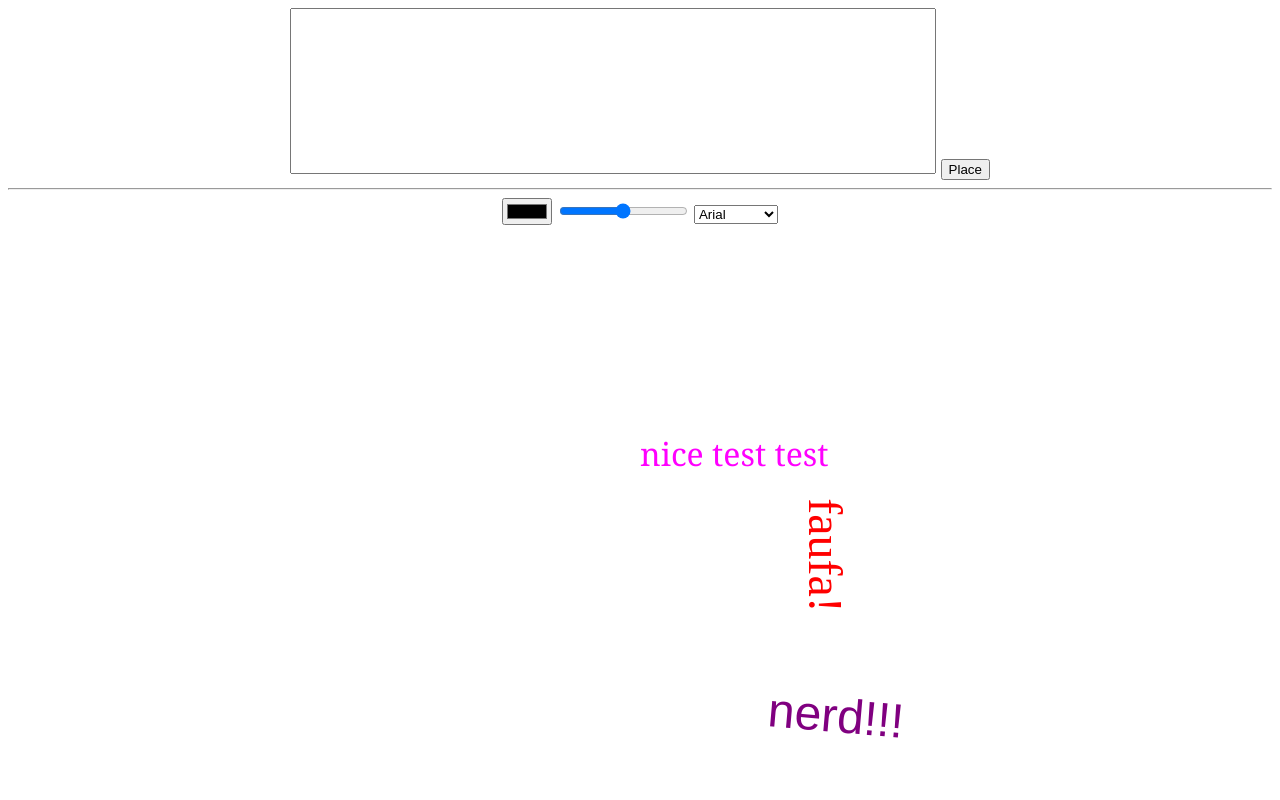
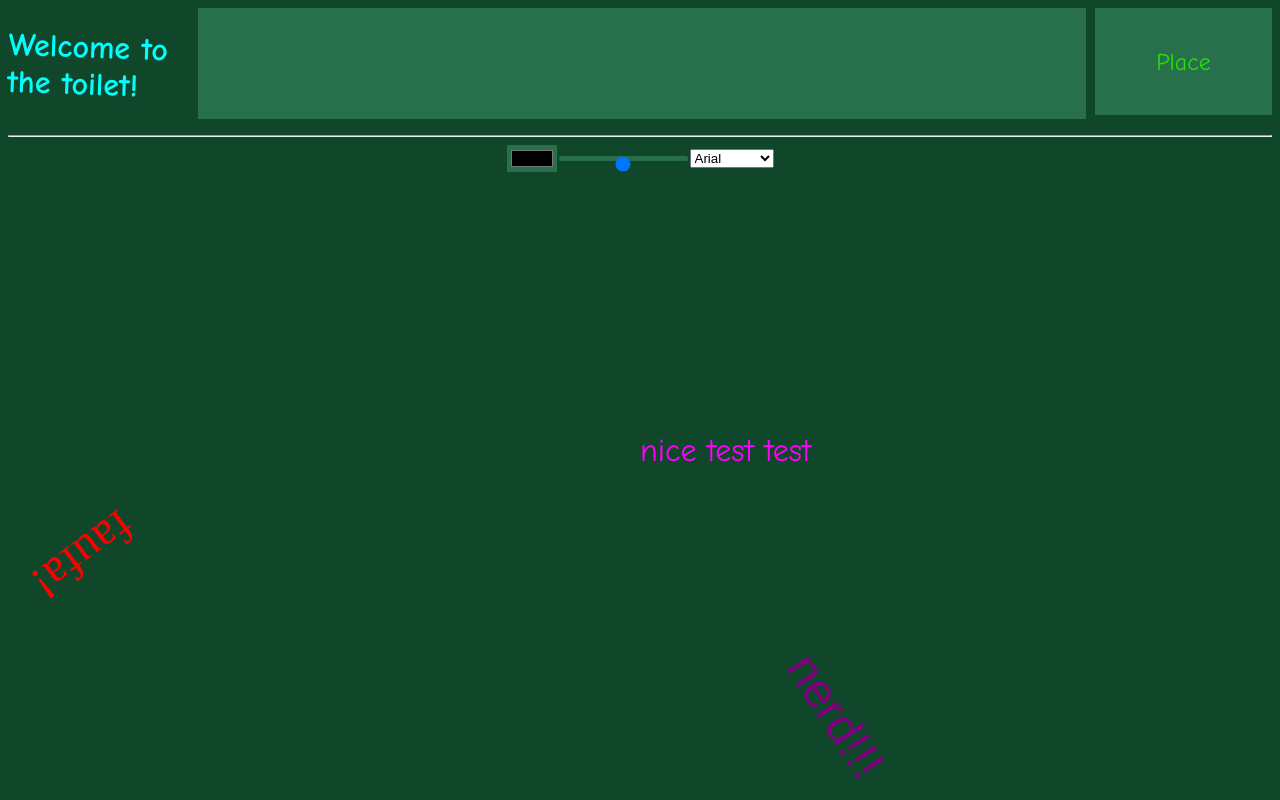
Before and after one commit to adamdinhvu/adamdinhvu.githib.io, a plain HTML site: page assignment3/index.html in a window 1280 px wide. Drawn offline with Linux system fonts and the light colour scheme.

Commit message:
Add files via upload

```diff
--- a/assignment3/graf.json
+++ b/assignment3/graf.json
@@ -2,11 +2,11 @@
     {
         "text":         "faufa!",
         "color":        "red",
-        "font":         "Times New Roman",
+        "font":         "Times",
         "size":         "3rem",
-        "left":         "60%",
+        "left":         "2%",
         "top":          "60%",
-        "rotation":     "90deg"
+        "rotation":     "2.5"
     },
     {
         "text":         "nerd!!!",
@@ -15,15 +15,15 @@
         "size":         "3rem",
         "left":         "60%",
         "top":          "80%",
-        "rotation":     "5deg"
+        "rotation":     "1"
     },
     {
         "text":         "nice test test",
         "color":        "magenta",
-        "font":         "Georgia",
+        "font":         "Comic",
         "size":         "2rem",
         "left":         "50%",
         "top":          "50%",
-        "rotation":     "0deg"
+        "rotation":     "0"
     }
 ]
--- a/assignment3/index.html
+++ b/assignment3/index.html
@@ -11,21 +11,25 @@
     <body>
 
         <div class="input-wrapper">
-            <label>
-                <textarea class="text-input" rows="3" maxlength="280"></textarea>
-                <button onclick="createGraf()">Place</button>
-            </label>
+            <div>
+                <h1>
+                    Welcome to the toilet!
+                </h1>
+            </div>
+            <div>
+                <textarea class="text-input" aria-label="graffiti input area" rows="3" maxlength="280"></textarea>
+            </div>
+            <div>
+                <button class="place-button" aria-label="placement button" onclick="createGraf()">Place</button>
+            </div>
+        </div>
 
-            <hr>
+        <hr>
 
-            <input type="color" class="color-input" value="#000000">
-            <input type="range" class="size-input" min="0" max="1" step="0.05">
-
-
-            <select class="font-select">
-
-            </select>
-
+        <div class="changer-wrapper">
+            <input type="color" class="color-input" aria-label="color changer" value="#000000">
+            <input type="range" class="size-input" aria-label="size changer" min="0" max="1" step="0.05">
+            <select class="font-select" aria-label="font selector"></select>
         </div>
 
         <template>
@@ -34,7 +38,7 @@
                     <p class="unset-graf">adyvaja</p>
 
                     <h2>
-                        <button class="confirm-button">tag!</button>
+                        <button class="confirm-button" onclick="confirmGraf()">tag!</button>
                         <button class="confirm-button" onclick="trashGraf()">trash!</button>
                     </h2>
                 </div>
@@ -42,9 +46,6 @@
         </template>
 
 
-
-
-
         <script src="script.js"></script>
     </body>
 
--- a/assignment3/script.js
+++ b/assignment3/script.js
@@ -1,14 +1,18 @@
+//retreiving references to all the input types
 let textInput = document.querySelector(".text-input");
 let colorInput = document.querySelector(".color-input");
 let fontSelect = document.querySelector(".font-select");
 let sizeInput = document.querySelector(".size-input")
 let minSize = 1;
 let maxSize = 5.0;
+//template used when i spawn in a new graffiti
 let grafTemplate = document.querySelector("template");
 
+// keeping track of what state of interaction we're in
 let isUnsetGraf = false;
 let currentGraf;
 
+//settings for the current graffiti, we can only have one at a time so i just keep all the refeneces here
 var currentSettings =
 {
     text:         "",
@@ -20,6 +24,7 @@ var currentSettings =
     rotation:     "0",
 }
 
+//the font selector is created dynamically, just thought it be easier
 const fonts =
 {
     Arial:          "Arial",
@@ -27,16 +32,18 @@ const fonts =
     Cursive:        "'Brush Script MT', cursive",
     Times:          "'Times New Roman', serif",
     Trebuchet:      "'Trebuchet MS', sans-serif",
-    Verdana:        "Verdana, sans-serif"
+    Verdana:        "Verdana, sans-serif",
+    Comic:          "Comic Sans MS, Comic Sans, Chalkboard SE, cursive",
 };
 
+//for handling inputs and updating style
 colorInput.addEventListener("input", () => {
     currentSettings.color = colorInput.value;
     updateInputStyle();
 });
 
 fontSelect.addEventListener("input", () => {
-    currentSettings.font = fonts[fontSelect.value];
+    currentSettings.font = fontSelect.value;
     updateInputStyle();
 });
 
@@ -45,44 +52,55 @@ sizeInput.addEventListener("input", () => {
     updateInputStyle();
 });
 
-
-
 function updateInputStyle () {
     //update input styling
-    textInput.style.fontFamily = currentSettings.font;
+    textInput.style.fontFamily = fonts[currentSettings.font];
     textInput.style.fontSize = currentSettings.size;
     textInput.style.color = currentSettings.color;
 }
 
+
+//this is what we use to create the graffiti before we have confirmed it, this takes us from the text area into the movement state.
 function createGraf() {
+    //don't bother if nothing is there or we are already in the process of placing down a graffiti
     if(textInput.value == "") return;
     if(isUnsetGraf) return;
     isUnsetGraf = true;
 
+    //using the template element
     var newGraf = grafTemplate.content.firstElementChild.cloneNode(true);
+    //event listenres for both rotation and dragging
     newGraf.addEventListener("mousedown",dragStart);
     newGraf.querySelector(".unset-graf").addEventListener("mousedown", rotateStart);
+    //place it near the centre (doesn't need to be exact :))
     newGraf.style.left = "40%";
     newGraf.style.top = "40%";
 
+    //defining the styling to match the text area
     var grafText = newGraf.querySelector(".unset-graf");
 
+    //removing anything that isnt ascii to prevent malicious strings
     var inputString = textInput.value.replace(/[^\x00-\x7F]/g, "");
+    currentSettings.text = inputString;
     grafText.textContent = inputString;
-    grafText.style.fontFamily = currentSettings.font;
+    grafText.style.fontFamily = fonts[currentSettings.font];
     grafText.style.fontSize = currentSettings.size;
     grafText.style.color = currentSettings.color;
-    grafText.style.transform = "rotate(" + currentSettings.rotation + ")";
+    currentSettings.rotation = "0";
 
     textInput.value = "";
 
+    //set a refernec to the graffiti and put it in the document
     currentGraf = newGraf;
     document.body.appendChild(newGraf);
 }
 
 
 window.onload = () => {
+    //initialize the text area with some basic styling
+    updateInputStyle();
 
+    //create the font selector
     for (const key in fonts) {
 
         var e = document.createElement("option");
@@ -91,9 +109,8 @@ window.onload = () => {
         fontSelect.appendChild(e);
     }
 
+    //fetching code from the json, the json here is kind of standing in for a databse, in a real setting this would be replaced with a databse.
     let jsonFile;
-
-    updateInputStyle();
 
     fetch('./graf.json')
         .then((response) => response.json())
@@ -103,32 +120,50 @@ window.onload = () => {
             for (let i = 0; i < jsonFile.length; i++) {
                 var g = jsonFile[i];
 
-                var graffito = document.createElement("p");
-
-                graffito.classList.add("graf");
-                graffito.classList.add("unselectable");
-                graffito.textContent = g.text;
-                graffito.style.fontFamily = g.font;
-                graffito.style.fontSize = g.size;
-                graffito.style.color = g.color;
-                graffito.style.left = g.left;
-                graffito.style.top = g.top;
-                graffito.style.transform = "rotate(" + g.rotation + ")";
-
-                document.body.appendChild(graffito);
+                //basically retriving the graffiti that other people have placed down
+                placeGraf(g);
             }
 
     });
 }
 
+//this funciton is used for both placing down graffiti at the start and when the user wants to.
+function placeGraf(settings) {
+    var graf = document.createElement("p");
+
+    graf.classList.add("graf");
+    graf.classList.add("unselectable");
+    graf.textContent = settings.text;
+    graf.style.fontFamily = fonts[settings.font];
+    graf.style.fontSize = settings.size;
+    graf.style.color = settings.color;
+    graf.style.left = settings.left;
+    graf.style.top = settings.top;
+    graf.style.transform = "rotate(" + settings.rotation + "rad)";
+
+    document.body.appendChild(graf);
+}
+
+//delete current graffiti no need to check because this cannot be called from anywhere else but the buttons, and if they exist currentGraf cannot equal null. sitll put a check in.
 function trashGraf () {
+    if(currentGraf == null)return;
     currentGraf.remove();
     isUnsetGraf = false;
 }
 
+//place it down current graffiti,
+function confirmGraf() {
+    placeGraf(currentSettings);
+    trashGraf();
+}
+
+//for handling both the rotation and moving the object
+//the code is mostly duplciayed between both, input is the same, just what is done with it is differnet.
+
 var dragTarget;
 var dragObjLeft, dragObjRight, dragStartX, dragStartY;
 
+//this function initialises the dragging
 function dragStart (e) {
     dragTarget = e.target;
     dragObjLeft = e.target.offsetLeft;
@@ -140,17 +175,25 @@ function dragStart (e) {
     window.addEventListener("mouseup", dragEnd);
 }
 
+//this function actually contains the logic, and moves the element
 function dragMove (e) {
-    dragTarget.style.left   = dragObjLeft   +  (e.pageX - dragStartX) + "px";
-    dragTarget.style.top    = dragObjTop    +  (e.pageY - dragStartY) + "px";
+    var left = dragObjLeft   +  (e.pageX - dragStartX) + "px";
+    var top = dragObjTop     +  (e.pageY - dragStartY) + "px";
+
+    //i seriously dont understand why the graffiti moves once you place it down, considering its the same piece of code
+    dragTarget.style.left   =  left;
+    currentSettings.left    =  left;
+    dragTarget.style.top    =  top;
+    currentSettings.top     =  top;
 }
 
+//exitting the dragging state
 function dragEnd(e) {
     window.removeEventListener("mousemove", dragMove);
 }
 
 
-//rotatieon handling
+//rotatieon handling, same as dragging
 function rotateStart (e) {
     dragTarget = e.target;
     dragObjLeft = e.target.offsetLeft;
@@ -163,9 +206,10 @@ function rotateStart (e) {
 }
 
 function rotateMove (e) {
+    //trigonomotry for determining angle, kind of feels a little bit janky but i found it hard to get it to feel right.
     const angle = Math.atan2(e.pageY - dragStartX, e.pageX - dragStartY);
-    dragTarget.style.transform = `rotate(${angle}rad)`;
-
+    dragTarget.style.transform = `rotate(${angle}rad)`
+    currentSettings.rotation = angle;
 }
 
 function rotateEnd(e) {
--- a/assignment3/style.css
+++ b/assignment3/style.css
@@ -1,25 +1,80 @@
+/*
+    Styling is very silly and playful overall
+    designed to replicate that early internet, little graphic design experience
+    i thought it fit well with the slightly ridicolous metaphor
+*/
 body {
-    font-family: Arial, Helvetica, sans-serif;
+    font-family: Comic Sans MS, Comic Sans, Chalkboard SE, cursive;
+    background-color: #10472a;
 }
 
+h1 {
+    color: aqua;
+    transform: rotate(2deg);
+}
+
+
 .input-wrapper {
+    display: grid;
+    gap: 1%;
+    width: 100%;
+    grid-template-columns: 1fr 5fr 1fr;
     z-index: 102;
-    height: 20vh;
-    text-align: center;
 }
 
 .text-input {
-    width: 50vw;
+    height: 90%;
+    width: 100%;
+    resize: none;
+    background-color: #28704b;
+    border: none;
+}
 
-    height: 100%;
-    overflow-y: hidden;
-    resize: none;
+.color-input {
+    border: none;
+    background-color: #28704b;
+}
+
+.size-input {
+    background: #28704b;
+}
+
+input[type=range]::-webkit-slider-runnable-track {
+    height: .35em;
+    background: #28704b;
+    border: none;
+    border-radius: 3px;
+}
+input[type=range]::-moz-range-track {
+    height: .35em;
+    background:#28704b;
+    border: none;
+    border-radius: 3px;
+}
+
+
+
+
+.place-button {
+    width: 100%;
+    height: 90%;
+    border: none;
+    background-color: #28704b;
+    color: #25e004;
+    font-size: x-large;
+    font-family: Comic Sans MS, Comic Sans, Chalkboard SE, cursive;
+}
+
+.changer-wrapper {
+
+    height: 40%;
+    display: flex;
+    align-items: center;
+    justify-content: center;
 }
 
 .graf {
     position: absolute;
-
-
 }
 
 .unselectable {
@@ -32,7 +87,9 @@ body {
                                     supported by Chrome, Opera and Firefox */
 }
 
-
+/*
+    using a dashed border, trying to replciate the style of a photoshop boundry
+*/
 .draggable {
     position: absolute;
     cursor: move;
@@ -43,6 +100,10 @@ body {
 h2 {
     text-align: center;
 }
+
+/*
+just using the cursor: grab to indicate this is interactable (rotation) i think its enough to get the point across
+*/
 
 .unset-graf {
     word-wrap: break-word;
```
